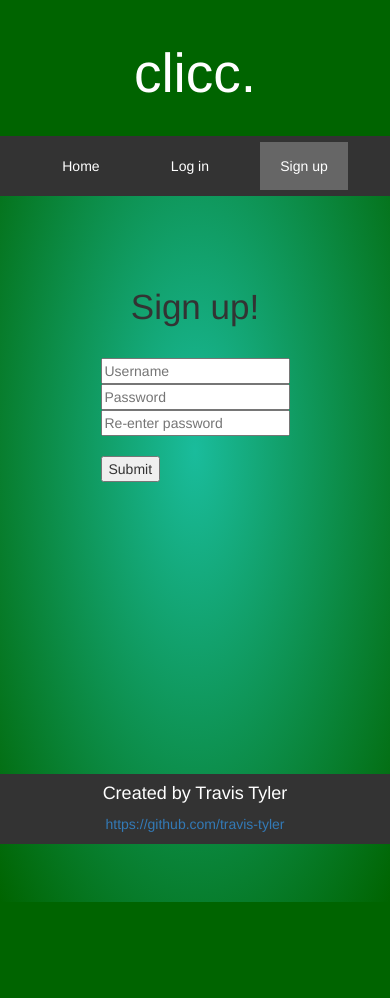
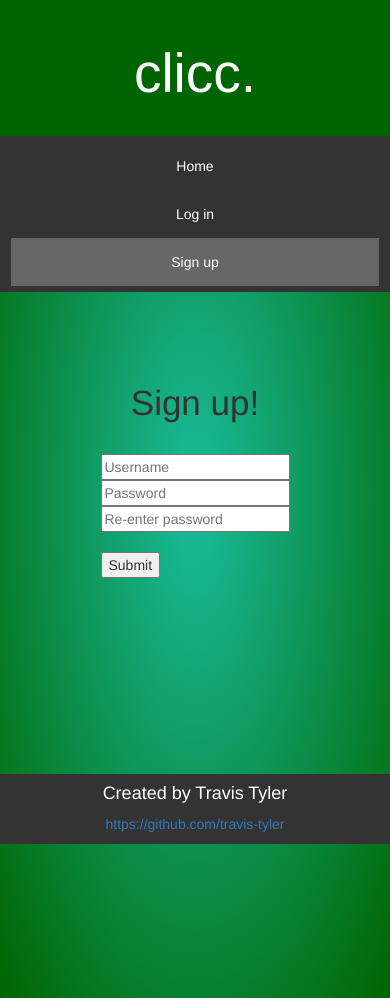
Before and after one commit to travis-tyler/click., a Flask app: page /signup in a window 390 px wide. Before the commit the page ends 902 px from the top, so only its background shows below. Run offline with Flask 2, Linux system fonts and the light colour scheme; data comes from the database, SQL or seed files in the repository; some libraries are stand-ins or nearby versions.

Commit message:
added @media to css

```diff
--- a/click_app/static/css/style.css
+++ b/click_app/static/css/style.css
@@ -11,12 +11,7 @@
   font-size: 40px;
 }
 
-/* Sticky navbar - toggles between relative and fixed,
-depending on the scroll position. It is positioned relative
-until a given offset position is met in the viewport - then
-it "sticks" in place (like position:fixed). The sticky value
-is not supported in IE or Edge 15 and earlier versions.
-However, for these versions the navbar will inherit default position */
+/* Sticky navbar */
 .navbar {
   overflow: hidden;
   background-color: #333;
@@ -61,3 +56,18 @@ However, for these versions the navbar will inherit default position */
   color: white;
   text-align: center;
 }
+
+/* Responsive layout - when the screen is less than 700px wide, make the two columns stack on top of each other instead of next to each other */
+@media screen and (max-width: 700px) {
+  .row {
+    flex-direction: column;
+  }
+}
+
+/* Responsive layout - when the screen is less than 400px wide, make the navigation links stack on top of each other instead of next to each other */
+@media screen and (max-width: 400px) {
+  .navbar a {
+    float: none;
+    width: 100%;
+  }
+}
--- a/click_app/static/js/app.js
+++ b/click_app/static/js/app.js
@@ -18,6 +18,5 @@ function handleSubmit(event) {
         // Select the click displays
         d3.select('#user_click_num').text(response[0]['user_clicks']);
         d3.select('#total_click_num').text(response[0]['total_clicks']);
-
     });
 }
```
